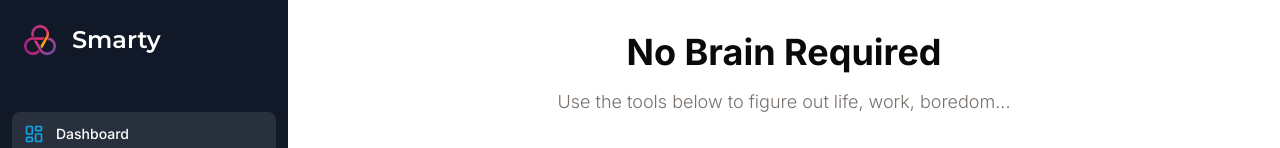
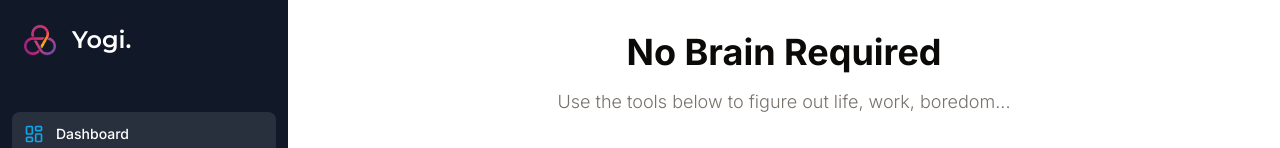
Before and after one commit to ryanyogan/smarty, a Next.js app: page /dashboard in a window 1280 px wide. Shown: the top 148 px of the page. Built offline with nearby package versions, Linux system fonts and the light colour scheme.

Commit message:
switchd ui to (yogi)

```diff
--- a/src/app/(dashboard)/(routes)/dashboard/page.tsx
+++ b/src/app/(dashboard)/(routes)/dashboard/page.tsx
@@ -10,6 +10,7 @@ import {
   Music,
   VideoIcon,
 } from "lucide-react";
+import { useRouter } from "next/navigation";
 
 export const tools = [
   {
@@ -50,6 +51,8 @@ export const tools = [
 ];
 
 export default function DashboardPage() {
+  const router = useRouter();
+
   return (
     <div>
       <div className="mb-8 space-y-4">
@@ -63,6 +66,7 @@ export default function DashboardPage() {
       <div className="px-4 md:px-20 lg:px-32 space-y-4">
         {tools.map((tool) => (
           <Card
+            onClick={() => router.push(tool.href)}
             className="p-4 group border-black/5 flex items-center justify-between hover:shadow-md transition cursor-pointer"
             key={tool.href}
           >
--- a/src/app/layout.tsx
+++ b/src/app/layout.tsx
@@ -6,8 +6,8 @@ import "./globals.css";
 const inter = Inter({ subsets: ["latin"] });
 
 export const metadata: Metadata = {
-  title: "Smarty",
-  description: "Smarty Helps",
+  title: "Yogi",
+  description: "Smarter than the average bear",
 };
 
 export default function RootLayout({
--- a/src/components/shared/sidebar.tsx
+++ b/src/components/shared/sidebar.tsx
@@ -73,7 +73,7 @@ export default function Sidebar() {
           </div>
 
           <h1 className={cn("text-2xl font-bold", montserrat.className)}>
-            Smarty
+            Yogi.
           </h1>
         </Link>
 
```
